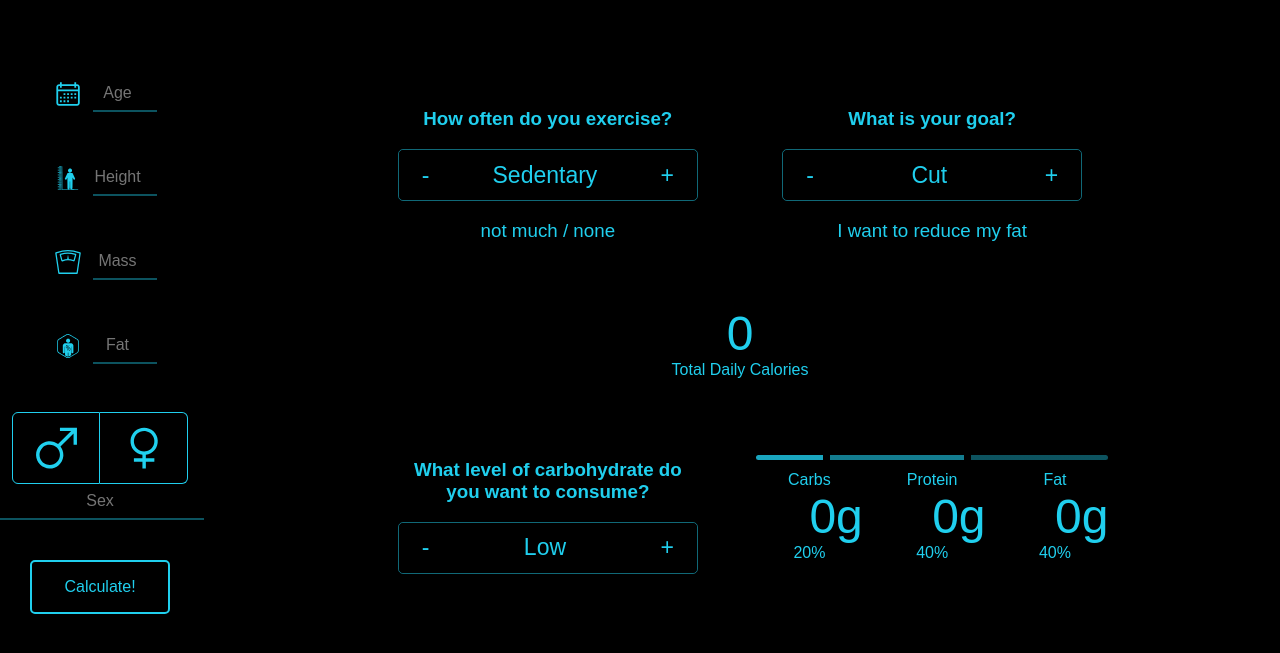
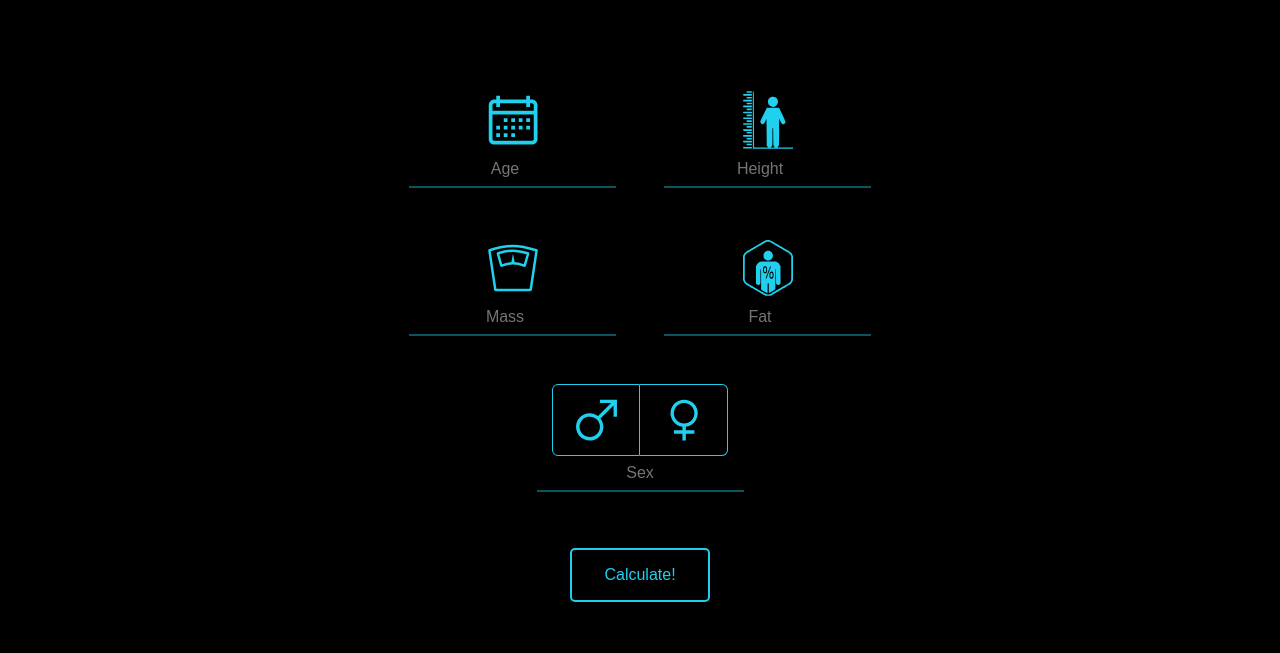
Before and after one commit to AndyRDA/smashitv3, an Astro site: page / in a window 1280 px wide. Shown: the part 83-736 px from the top of the page. Built offline with nearby package versions, Linux system fonts and the light colour scheme; Astro itself is replaced by a stand-in of ours.

Commit message:
reset showResults signal to false

```diff
--- a/src/components/CalorieCalc.jsx
+++ b/src/components/CalorieCalc.jsx
@@ -27,7 +27,7 @@ function CalorieCalc() {
 
 
 
-	const [showResults, setShowResults] = createSignal(true);
+	const [showResults, setShowResults] = createSignal(false);
 
 	const lifestyleOptions = [
 		"sedentary",
```
